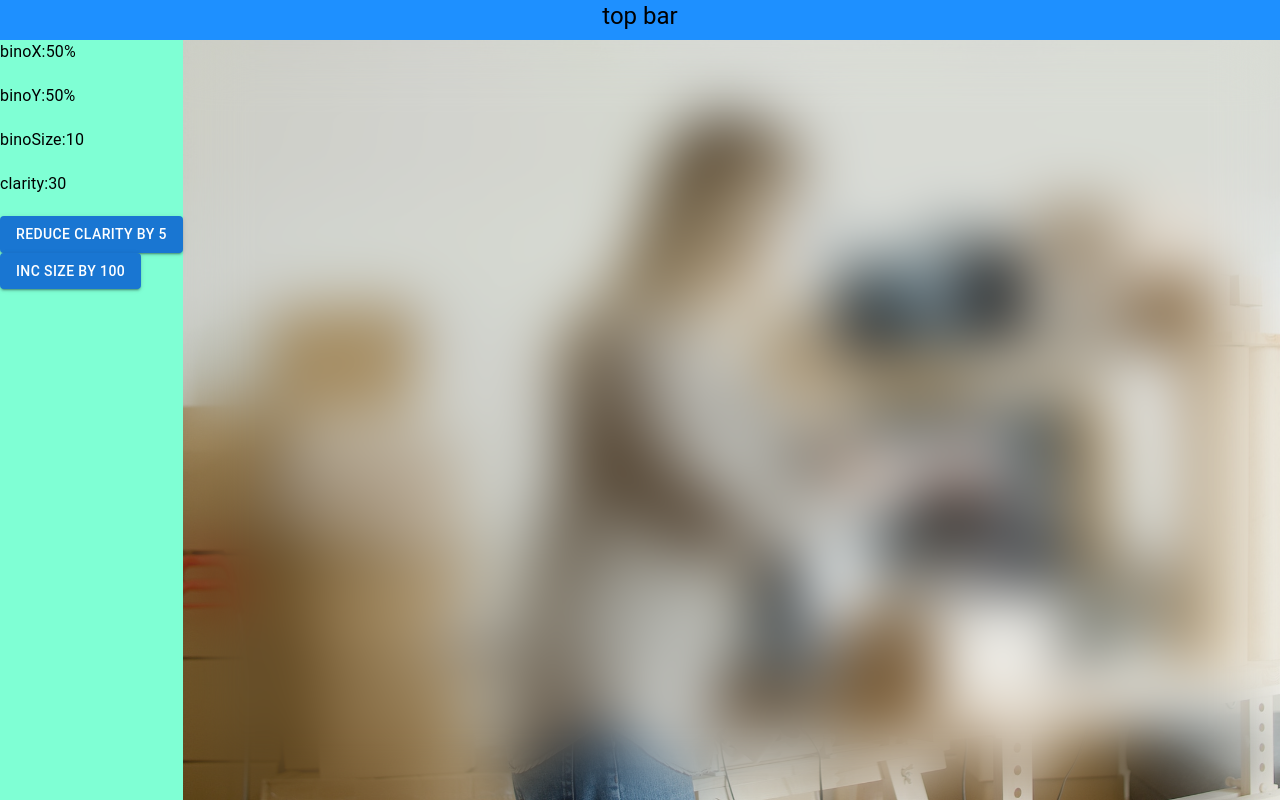
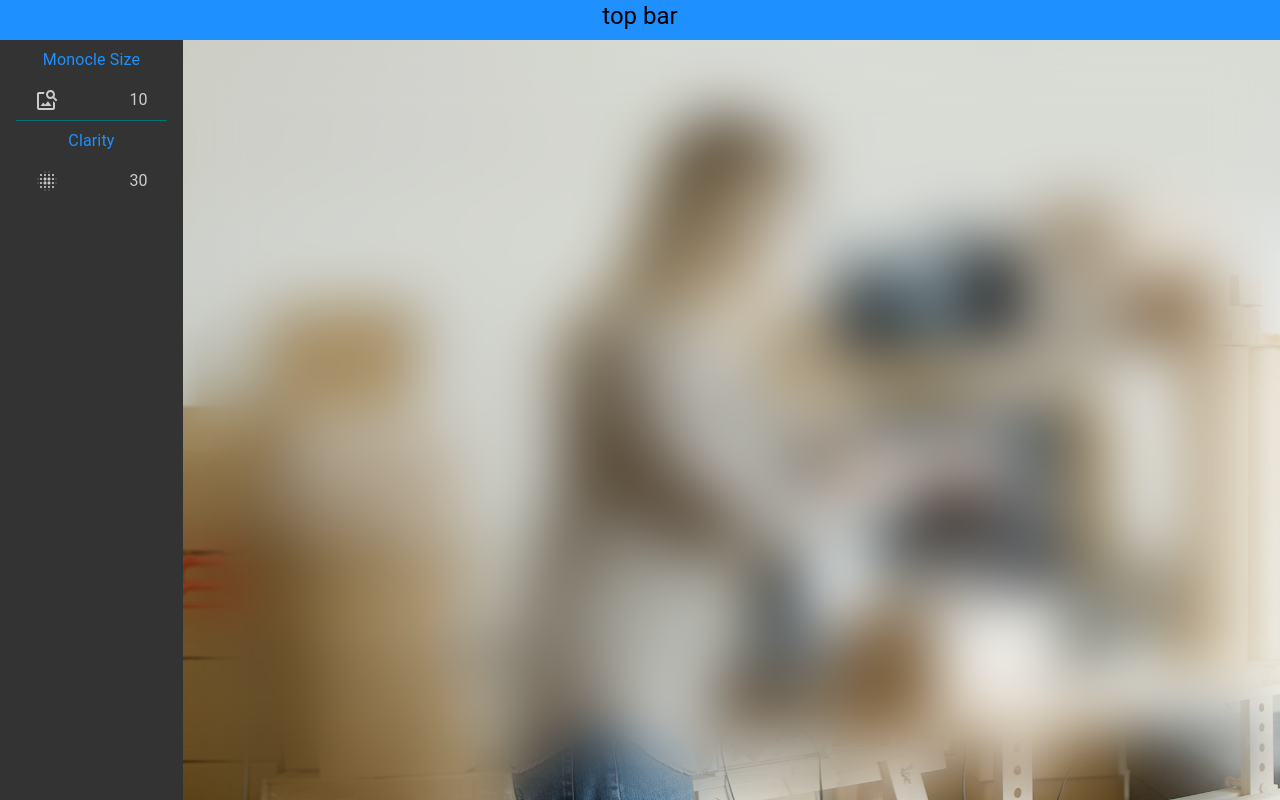
Before and after one commit to farukara/blur-game, a Next.js app: page / in a window 1280 px wide. Built offline with nearby package versions, Linux system fonts and the light colour scheme.

Commit message:
left panel initial design

```diff
--- a/comps/leftpanel.js
+++ b/comps/leftpanel.js
@@ -1,21 +1,24 @@
 import styles from "../styles/LeftPanel.module.css"
 import { Box, Typography, Button } from "@mui/material"
+import ImageSearchIcon from '@mui/icons-material/ImageSearch';
+import LensBlurIcon from '@mui/icons-material/LensBlur';
+import Divider from '@mui/material/Divider';
+
 
 export default function LeftPanel ({binoPos, binoSize, clarity, setBinoPos, setBinoSize, setClarity}) {
     return (
-    <Box>
-        <Typography >binoX:{binoPos.x}</Typography><br/>
-        <Typography >binoY:{binoPos.y}</Typography><br/>
-        <Typography >binoSize:{binoSize}</Typography><br/>
-        <Typography >clarity:{clarity}</Typography><br/>
-        <Button
-            className={styles.button}
-            variant="contained"
-            onClick={() => setClarity(clarity-5)}>Reduce clarity by 5</Button>
-        <Button
-            className={styles.button}
-            variant="contained"
-            onClick={() => setBinoSize(binoSize+200)}>Inc size by 100</Button>
+    <Box className={styles.main}>
+        <Box className={[styles.monocle, styles.stat].join(" ")}>
+            <Typography className={styles.def}>Monocle Size</Typography>
+            <ImageSearchIcon className={styles.icon}/>
+            <Typography className={styles.value}>{binoSize}</Typography>
+        </Box>
+        <Divider variant="middle" light={true} color="teal"/>
+        <Box className={[styles.clarity, styles.stat].join(" ")}>
+            <Typography className={styles.def}>Clarity</Typography>
+            <LensBlurIcon className={styles.icon}/>
+            <Typography className={styles.value}>{clarity}</Typography>
+        </Box>
     </Box>
 
     )
--- a/styles/Layout.module.css
+++ b/styles/Layout.module.css
@@ -31,5 +31,4 @@
 }
 .leftpanel {
     grid-area: l;
-    background-color: aquamarine;
 }
--- a/styles/LeftPanel.module.css
+++ b/styles/LeftPanel.module.css
@@ -1,3 +1,31 @@
-.button {
-    margin:0.3rem;
+.main {
+    height: 100%;
+    background-color: #333;
+    color: #ccc;
+
 }
+.stat {
+    height: 5rem;
+    display: grid;
+    grid-template-areas:
+         "t t"
+         "b c";
+    place-items: center;
+ }
+.monocle {
+}
+.clarity {
+}
+.def {
+    grid-area: t;
+    font-size: 1rem;
+    text-align: center;
+    color: dodgerblue;
+}
+.icon {
+    grid-area: b;
+    font-size: 2rem;
+}
+.value {
+    grid-area: c;
+}
```
